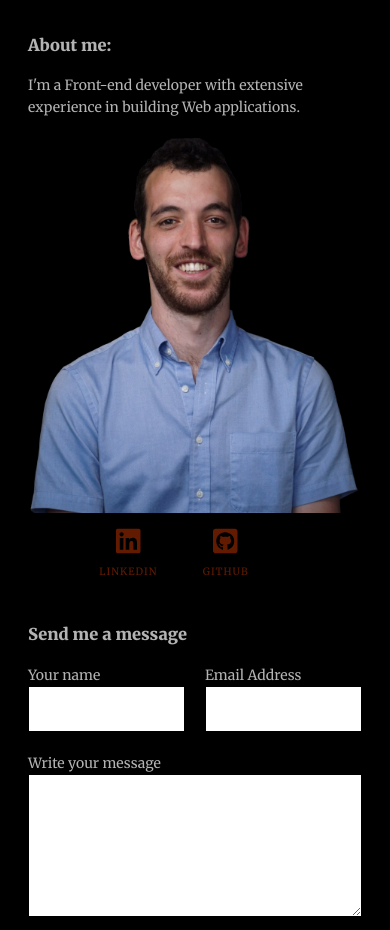
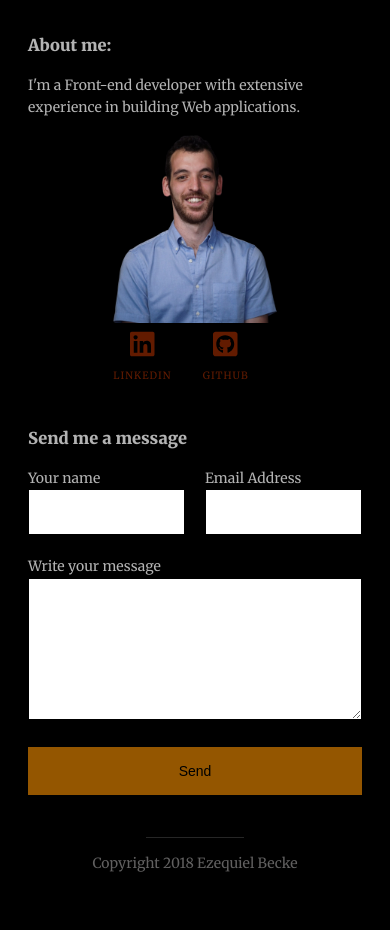
Before and after one commit to ezebecke/ezebecke.github.io, a website: page index.html in a window 390 px wide. Shown: the part 1700-2630 px from the top of the page. After the commit the page ends 2588 px from the top, so only its background shows below. Drawn offline with nearby package versions, Linux system fonts and the light colour scheme; a web font is replaced by a local one.

Commit message:
responsive profile-img

```diff
--- a/scss/partials/_about-me.scss
+++ b/scss/partials/_about-me.scss
@@ -1,3 +1,11 @@
+@media only screen and (max-width: 699px){
+  .about-text img {
+    max-width: 50%;
+    display: block;
+    margin-left: auto;
+    margin-right: auto;
+  }
+}
 .social {
   margin: 0;
   padding: 0;
@@ -9,7 +17,7 @@
 
   li {
     text-align: center;
-    margin-right: 1.5em;
+    margin-right: 1em;
     margin-bottom: 3px !important;
     display: inline-block;
     font-size: 2em;
```
Also changed, not shown: css/main.css.
